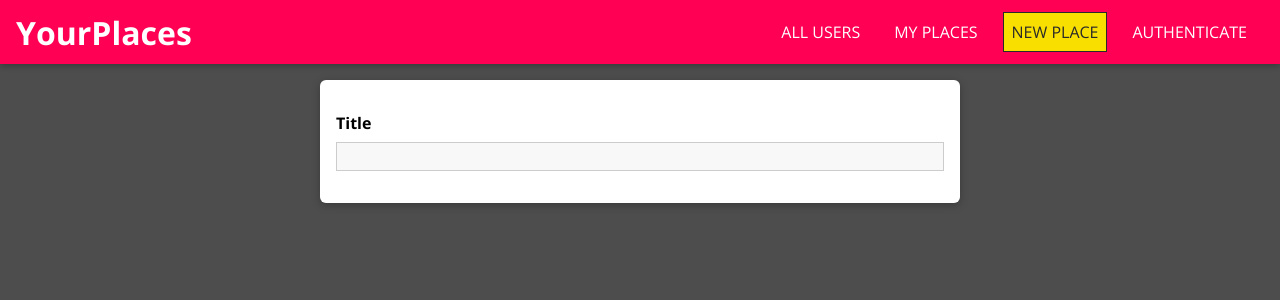
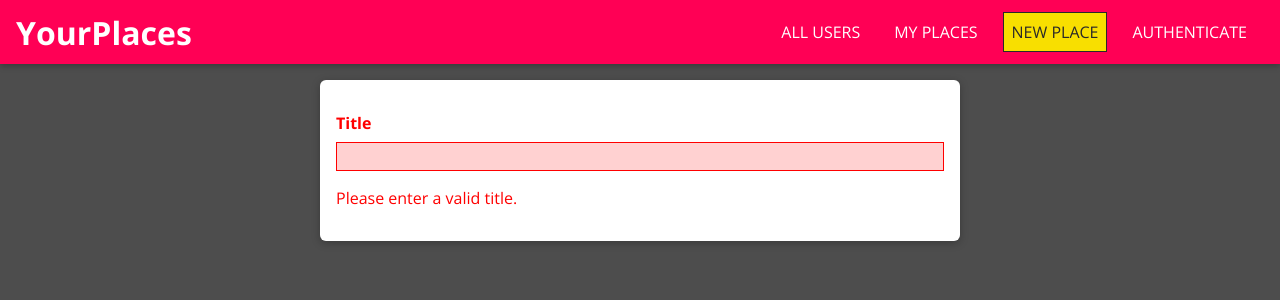
Before and after one commit to FedericoPiazzolla/react-places, a React (Vite) app: page /places/new in a window 1280 px wide. Shown: the top 300 px of the page. Built offline with nearby package versions, Linux system fonts and the light colour scheme.

Commit message:
add: managing state in the input component

```diff
--- a/src/places/pages/NewPlace.jsx
+++ b/src/places/pages/NewPlace.jsx
@@ -1,14 +1,20 @@
-import React from 'react';
-import Input from '../../shared/components/FormElements/Input';
+import React from "react";
+import Input from "../../shared/components/FormElements/Input";
 
-import './style/NewPlace.css'
+import "./style/NewPlace.css";
 
 function NewPlace() {
   return (
-    <form action="" className='place-form'>
-      <Input element='input' type='text' label='Title'/>
+    <form action="" className="place-form">
+      <Input
+        element="input"
+        type="text"
+        label="Title"
+        validators={[]}
+        errorText="Please enter a valid title."
+      />
     </form>
-  )
+  );
 }
 
-export default NewPlace
+export default NewPlace;
--- a/src/shared/components/FormElements/Input.jsx
+++ b/src/shared/components/FormElements/Input.jsx
@@ -1,20 +1,64 @@
-import React from "react";
+import React, { useReducer } from "react";
+// useReducer è utile per gestire stati complessi o quando ci sono più azioni che aggiornano lo stato
+// Funziona come un 'reducer' in Redux, centralizzando la logica per aggiornare lo stato.
+// La differenza principale con useState è che useReducer è più adatto a stati complessi o a stati che dipendono da azioni multiple.
 
-import './style/Input.css'
+import "./style/Input.css";
+
+const inputReducer = (state, action) => {
+  switch (action.type) {
+    case "CHANGE":
+      return {
+        //creiamo una copia del vecchio stato
+        ...state,
+        value: action.val,
+        isValid: true,
+      };
+    default:
+      return state;
+  }
+};
 
 const Input = (props) => {
+  //utilizziamo useReducer
+  const [inputSate, dispatch] = useReducer(inputReducer, {
+    value: "",
+    isValid: false,
+  });
+  //Quando l'azione CHANGE viene inviata (tramite dispatch), il reducer aggiorna il valore dell'input (value) e imposta isValid a true.
+
+
+  // La funzione changeHandler viene chiamata ogni volta che l'utente scrive qualcosa nell'input o nel textarea. Essa invia un'azione CHANGE al reducer per aggiornare lo stato.
+
+  // Il valore dell'input viene preso dall'evento change e passato alla funzione dispatch.
+  const changeHandler = (event) => {
+    dispatch({ type: "CHANGE", val: event.target.value });
+  };
+
   // attraverso le props passiamo la tipologia di input o textarea
   const element =
     props.element === "input" ? (
-      <input id={props.id} type={props.type} placeholder={props.placeholder}/>
+      <input
+        id={props.id}
+        type={props.type}
+        placeholder={props.placeholder}
+        onChange={changeHandler}
+        value={inputSate.value}
+      />
     ) : (
-      <textarea id={props.id} rows={props.rows || "3"} />
+      <textarea
+        id={props.id}
+        rows={props.rows || "3"}
+        onChange={changeHandler}
+        value={inputSate.value}
+      />
     );
 
   return (
-    <div className={`form-control`}>
+    <div className={`form-control ${!inputSate.isValid &&'form-control--invalid'}`}>
       <label htmlFor={props.id}>{props.label}</label>
       {element}
+      {!inputSate.isValid && <p>{props.errorText}</p>}
     </div>
   );
 };
```
